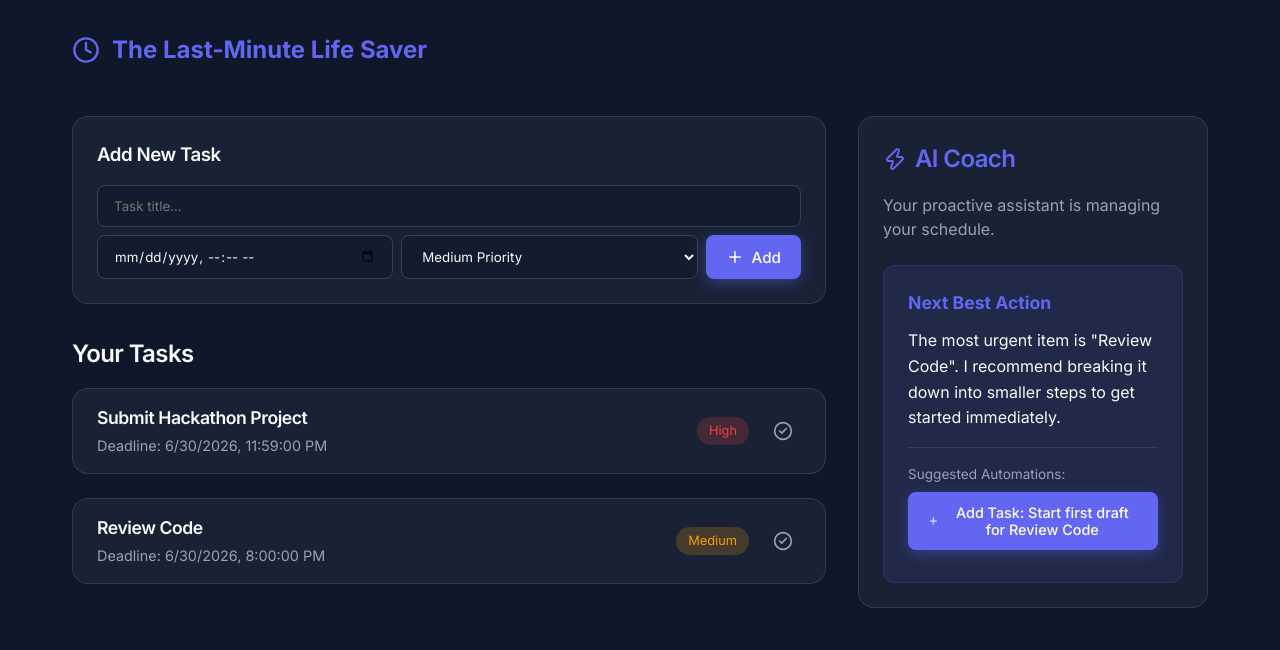
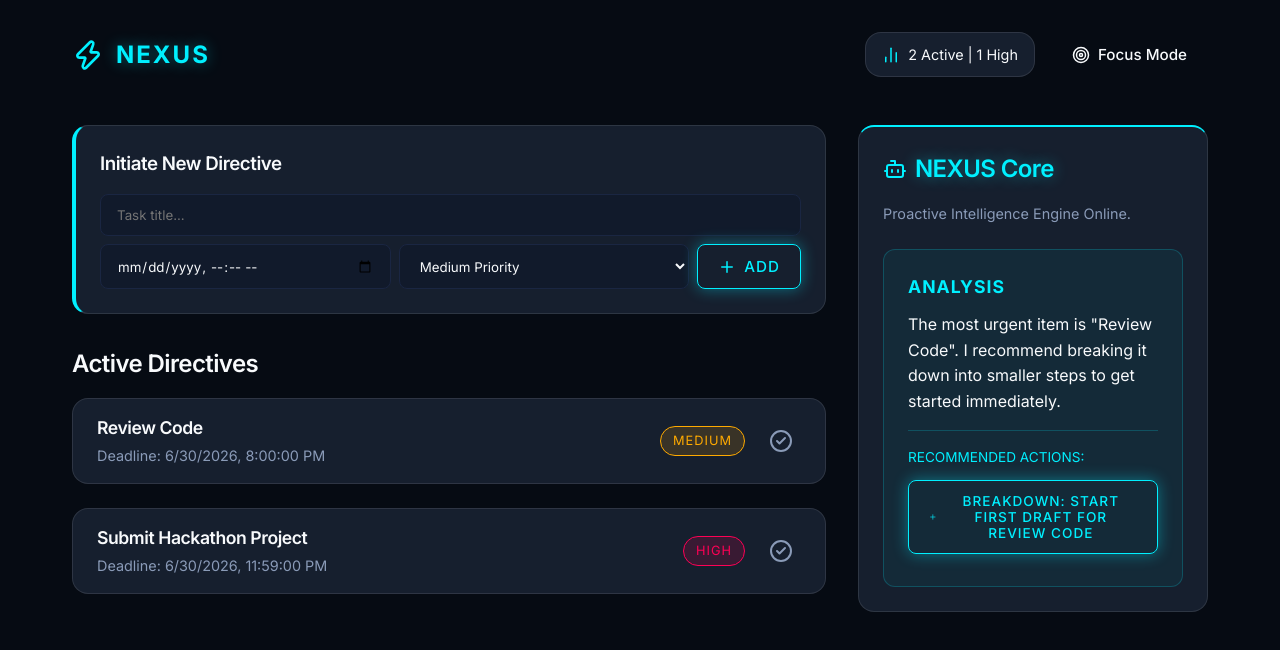
Before and after one commit to ronak2410/Vibe2ship-last-minute-saver-AI, a React (Vite) app: page / in a window 1280 px wide. Shown: the top 650 px of the page. Built offline with nearby package versions, Linux system fonts and the light colour scheme; no server answers.

Commit message:
feat: Final NEXUS Upgrade - Rebranding, Focus Mode, Advanced Agentic Subtasks

```diff
--- a/index.html
+++ b/index.html
@@ -4,7 +4,7 @@
     <meta charset="UTF-8" />
     <link rel="icon" type="image/svg+xml" href="/favicon.svg" />
     <meta name="viewport" content="width=device-width, initial-scale=1.0" />
-    <title>vibe2ships</title>
+    <title>NEXUS - AI Productivity Companion</title>
   </head>
   <body>
     <div id="root"></div>
--- a/src/App.jsx
+++ b/src/App.jsx
@@ -1,5 +1,5 @@
 import { useState, useEffect } from 'react'
-import { Clock, Plus, Zap, CheckCircle2, Bot } from 'lucide-react'
+import { Clock, Plus, Zap, CheckCircle2, Bot, Target, BarChart2 } from 'lucide-react'
 import { getNextBestAction } from './ai'
 import './App.css'
 
@@ -8,11 +8,12 @@ function App() {
     { id: 1, title: 'Submit Hackathon Project', deadline: '2026-06-30T23:59', priority: 'High', status: 'pending' },
     { id: 2, title: 'Review Code', deadline: '2026-06-30T20:00', priority: 'Medium', status: 'pending' }
   ])
-  const [aiResponse, setAiResponse] = useState({ advice: "Analyzing your tasks...", actions: [] })
+  const [aiResponse, setAiResponse] = useState({ advice: "NEXUS Core is analyzing your schedule...", actions: [] })
   const [isAnalyzing, setIsAnalyzing] = useState(false)
   const [newTaskTitle, setNewTaskTitle] = useState("")
   const [newTaskDeadline, setNewTaskDeadline] = useState("")
   const [newTaskPriority, setNewTaskPriority] = useState("Medium")
+  const [focusMode, setFocusMode] = useState(false)
 
   useEffect(() => {
     const fetchAiAdvice = async () => {
@@ -21,11 +22,10 @@ function App() {
         const response = await getNextBestAction(tasks);
         setAiResponse(response);
       } catch (e) {
-        setAiResponse({ advice: "Could not fetch AI advice at this time.", actions: [] });
+        setAiResponse({ advice: "NEXUS Core offline. Could not fetch AI advice.", actions: [] });
       }
       setIsAnalyzing(false);
     };
-    // Debounce slightly to avoid spamming API on every keystroke/task change
     const timer = setTimeout(() => {
       fetchAiAdvice();
     }, 1000);
@@ -53,15 +53,14 @@ function App() {
   const executeAiAction = (action) => {
     if (action.type === 'ADD_TASK') {
       const newTask = {
-        id: Date.now(),
+        id: Date.now() + Math.random(),
         title: action.title,
         deadline: action.deadline,
         priority: action.priority || 'Medium',
         status: 'pending'
       };
-      setTasks([...tasks, newTask]);
+      setTasks(prev => [...prev, newTask]);
 
-      // Remove the executed action from the suggestions
       setAiResponse(prev => ({
         ...prev,
         actions: prev.actions.filter(a => a.title !== action.title)
@@ -73,20 +72,42 @@ function App() {
     setTasks(tasks.filter(t => t.id !== id));
   };
 
+  // Derived stats
+  const highPriorityCount = tasks.filter(t => t.priority === 'High').length;
+
+  // Sort tasks by deadline for rendering
+  const sortedTasks = [...tasks].sort((a, b) => new Date(a.deadline) - new Date(b.deadline));
+  const displayedTasks = focusMode && sortedTasks.length > 0 ? [sortedTasks[0]] : sortedTasks;
+
   return (
     <div className="app-container">
       <header className="header animate-slide-up">
-        <div className="logo">
-          <Clock size={28} />
-          The Last-Minute Life Saver
+        <div className="logo" style={{ textTransform: 'uppercase', letterSpacing: '2px', textShadow: 'var(--glow-primary)' }}>
+          <Zap size={32} />
+          NEXUS
+        </div>
+        <div style={{ display: 'flex', gap: '1rem' }}>
+          <div className="glass" style={{ padding: '0.5rem 1rem', display: 'flex', alignItems: 'center', gap: '0.5rem' }}>
+            <BarChart2 size={18} color="var(--primary)" />
+            <span style={{ fontSize: '0.9rem' }}>{tasks.length} Active | {highPriorityCount} High</span>
+          </div>
+          <button
+            onClick={() => setFocusMode(!focusMode)}
+            className="btn btn-ghost"
+            style={{ border: focusMode ? '1px solid var(--primary)' : '1px solid transparent', color: focusMode ? 'var(--primary)' : 'inherit' }}
+          >
+            <Target size={18} />
+            {focusMode ? 'Exit Focus Mode' : 'Focus Mode'}
+          </button>
         </div>
       </header>
 
       <main className="main-grid">
         <section className="task-section animate-slide-up" style={{ animationDelay: '0.1s' }}>
 
-          <div className="glass glass-panel">
-            <h3 style={{ marginBottom: '1rem' }}>Add New Task</h3>
+          {!focusMode && (
+            <div className="glass glass-panel" style={{ borderLeft: '4px solid var(--primary)' }}>
+              <h3 style={{ marginBottom: '1rem' }}>Initiate New Directive</h3>
               <form onSubmit={handleAddTask} style={{ display: 'flex', gap: '0.5rem', flexWrap: 'wrap' }}>
                 <input
                   className="input"
@@ -119,15 +140,28 @@ function App() {
                 </button>
               </form>
             </div>
+          )}
 
-          <h2 style={{ marginTop: '2rem' }}>Your Tasks</h2>
+          <h2 style={{ marginTop: '2rem', display: 'flex', alignItems: 'center', gap: '0.5rem' }}>
+            {focusMode ? 'Primary Target Acquired' : 'Active Directives'}
+          </h2>
+
           <div className="task-list">
-            {tasks.length === 0 ? (
-              <p style={{ color: 'var(--text-muted)' }}>All caught up! No active tasks.</p>
-            ) : tasks.map(task => (
-              <div key={task.id} className="glass glass-panel" style={{ display: 'flex', justifyContent: 'space-between', alignItems: 'center', padding: '1rem 1.5rem' }}>
+            {displayedTasks.length === 0 ? (
+              <p style={{ color: 'var(--text-muted)' }}>All clear. System idling.</p>
+            ) : displayedTasks.map((task, idx) => (
+              <div
+                key={task.id}
+                className="glass glass-panel"
+                style={{
+                  display: 'flex', justifyContent: 'space-between', alignItems: 'center', padding: '1rem 1.5rem',
+                  border: focusMode ? '1px solid var(--primary)' : '1px solid rgba(255, 255, 255, 0.1)',
+                  boxShadow: focusMode ? 'var(--glow-primary)' : 'none',
+                  transform: focusMode ? 'scale(1.02)' : 'none',
+                  transition: 'all 0.3s ease'
+                }}>
                 <div>
-                  <h3 style={{ margin: 0, fontSize: '1.1rem' }}>{task.title}</h3>
+                  <h3 style={{ margin: 0, fontSize: focusMode ? '1.5rem' : '1.1rem', color: focusMode ? 'var(--primary)' : 'inherit' }}>{task.title}</h3>
                   <p style={{ color: 'var(--text-muted)', fontSize: '0.9rem', marginTop: '0.25rem' }}>
                     Deadline: {new Date(task.deadline).toLocaleString()}
                   </p>
@@ -137,13 +171,16 @@ function App() {
                     padding: '0.25rem 0.75rem',
                     borderRadius: '999px',
                     fontSize: '0.8rem',
-                    backgroundColor: task.priority === 'High' ? 'rgba(239, 68, 68, 0.2)' : task.priority === 'Medium' ? 'rgba(245, 158, 11, 0.2)' : 'rgba(16, 185, 129, 0.2)',
-                    color: task.priority === 'High' ? 'var(--danger)' : task.priority === 'Medium' ? 'var(--warning)' : 'var(--success)'
+                    textTransform: 'uppercase',
+                    letterSpacing: '1px',
+                    backgroundColor: task.priority === 'High' ? 'rgba(255, 0, 85, 0.15)' : task.priority === 'Medium' ? 'rgba(255, 170, 0, 0.15)' : 'rgba(0, 255, 170, 0.15)',
+                    color: task.priority === 'High' ? 'var(--danger)' : task.priority === 'Medium' ? 'var(--warning)' : 'var(--success)',
+                    border: `1px solid ${task.priority === 'High' ? 'var(--danger)' : task.priority === 'Medium' ? 'var(--warning)' : 'var(--success)'}`
                   }}>
                     {task.priority}
                   </span>
                   <button onClick={() => removeTask(task.id)} className="btn btn-ghost" style={{ padding: '0.5rem', color: 'var(--text-muted)' }} title="Mark complete">
-                    <CheckCircle2 size={20} />
+                    <CheckCircle2 size={24} />
                   </button>
                 </div>
               </div>
@@ -152,40 +189,40 @@ function App() {
         </section>
 
         <section className="ai-section animate-slide-up" style={{ animationDelay: '0.2s' }}>
-          <div className="glass glass-panel" style={{ position: 'sticky', top: '2rem' }}>
-            <h2 style={{ display: 'flex', alignItems: 'center', gap: '0.5rem', color: 'var(--primary)' }}>
-              <Zap size={24} />
-              AI Coach
+          <div className="glass glass-panel" style={{ position: 'sticky', top: '2rem', borderTop: '2px solid var(--primary)' }}>
+            <h2 style={{ display: 'flex', alignItems: 'center', gap: '0.5rem', color: 'var(--primary)', textShadow: 'var(--glow-primary)' }}>
+              <Bot size={24} />
+              NEXUS Core
             </h2>
-            <p style={{ color: 'var(--text-muted)', marginBottom: '1.5rem' }}>
-              Your proactive assistant is managing your schedule.
+            <p style={{ color: 'var(--text-muted)', marginBottom: '1.5rem', fontSize: '0.9rem' }}>
+              Proactive Intelligence Engine Online.
             </p>
-            <div style={{ padding: '1.5rem', backgroundColor: 'rgba(99, 102, 241, 0.1)', borderRadius: '12px', border: '1px solid rgba(99, 102, 241, 0.2)' }}>
-              <h4 style={{ color: 'var(--primary)', marginBottom: '0.75rem', fontSize: '1.1rem' }}>Next Best Action</h4>
+            <div style={{ padding: '1.5rem', backgroundColor: 'rgba(0, 240, 255, 0.05)', borderRadius: '12px', border: '1px solid rgba(0, 240, 255, 0.2)' }}>
+              <h4 style={{ color: 'var(--primary)', marginBottom: '0.75rem', fontSize: '1.1rem', textTransform: 'uppercase', letterSpacing: '1px' }}>Analysis</h4>
 
               {isAnalyzing ? (
-                <div style={{ display: 'flex', gap: '0.5rem', alignItems: 'center', color: 'var(--text-muted)' }}>
+                <div style={{ display: 'flex', gap: '0.5rem', alignItems: 'center', color: 'var(--primary)' }}>
                   <Bot className="animate-spin" size={18} />
-                  Analyzing tasks...
+                  Processing vectors...
                 </div>
               ) : (
                 <>
-                  <p style={{ fontSize: '1rem', lineHeight: 1.6, marginBottom: '1rem' }}>
+                  <p style={{ fontSize: '1rem', lineHeight: 1.6, marginBottom: '1rem', color: 'var(--text-main)' }}>
                     {aiResponse.advice}
                   </p>
 
                   {aiResponse.actions && aiResponse.actions.length > 0 && (
-                    <div style={{ marginTop: '1rem', borderTop: '1px solid rgba(255,255,255,0.1)', paddingTop: '1rem' }}>
-                      <p style={{ fontSize: '0.85rem', color: 'var(--text-muted)', marginBottom: '0.5rem' }}>Suggested Automations:</p>
+                    <div style={{ marginTop: '1rem', borderTop: '1px solid rgba(0,240,255,0.2)', paddingTop: '1rem' }}>
+                      <p style={{ fontSize: '0.85rem', color: 'var(--primary)', marginBottom: '0.75rem', textTransform: 'uppercase' }}>Recommended Actions:</p>
                       {aiResponse.actions.map((action, idx) => (
                         <button
                           key={idx}
                           className="btn btn-primary"
-                          style={{ width: '100%', marginBottom: '0.5rem', fontSize: '0.9rem' }}
+                          style={{ width: '100%', marginBottom: '0.5rem', fontSize: '0.85rem', justifyContent: 'flex-start' }}
                           onClick={() => executeAiAction(action)}
                         >
                           <Plus size={16} />
-                          {action.type === 'ADD_TASK' ? `Add Task: ${action.title}` : 'Execute Action'}
+                          {action.type === 'ADD_TASK' ? `Breakdown: ${action.title}` : 'Execute'}
                         </button>
                       ))}
                     </div>
--- a/src/index.css
+++ b/src/index.css
@@ -1,16 +1,17 @@
 @import url('https://fonts.googleapis.com/css2?family=Inter:wght@300;400;500;600;700&display=swap');
 
 :root {
-  --primary: #6366f1;
-  --primary-hover: #4f46e5;
-  --bg-color: #0f172a;
-  --surface: #1e293b;
-  --surface-border: #334155;
+  --primary: #00f0ff;
+  --primary-hover: #00d1df;
+  --bg-color: #060b13;
+  --surface: #0a1122;
+  --surface-border: #1a2642;
   --text-main: #f8fafc;
-  --text-muted: #94a3b8;
-  --danger: #ef4444;
-  --success: #10b981;
-  --warning: #f59e0b;
+  --text-muted: #8a9bb8;
+  --danger: #ff0055;
+  --success: #00ffaa;
+  --warning: #ffaa00;
+  --glow-primary: 0 0 15px rgba(0, 240, 255, 0.4);
 }
 
 * {
@@ -58,13 +59,18 @@ body {
 }
 
 .btn-primary {
-  background-color: var(--primary);
-  color: white;
-  box-shadow: 0 4px 14px 0 rgba(99, 102, 241, 0.39);
+  background-color: transparent;
+  color: var(--primary);
+  border: 1px solid var(--primary);
+  box-shadow: var(--glow-primary);
+  text-transform: uppercase;
+  letter-spacing: 1px;
 }
 
 .btn-primary:hover {
-  background-color: var(--primary-hover);
+  background-color: var(--primary);
+  color: var(--bg-color);
+  box-shadow: 0 0 25px rgba(0, 240, 255, 0.6);
   transform: translateY(-1px);
 }
 
```
Also changed, not shown: src/ai.js (+9 -3 lines), 1 other file (tests, documents, lock files or other folders). Lines whose indentation alone changed are shown as unchanged.
